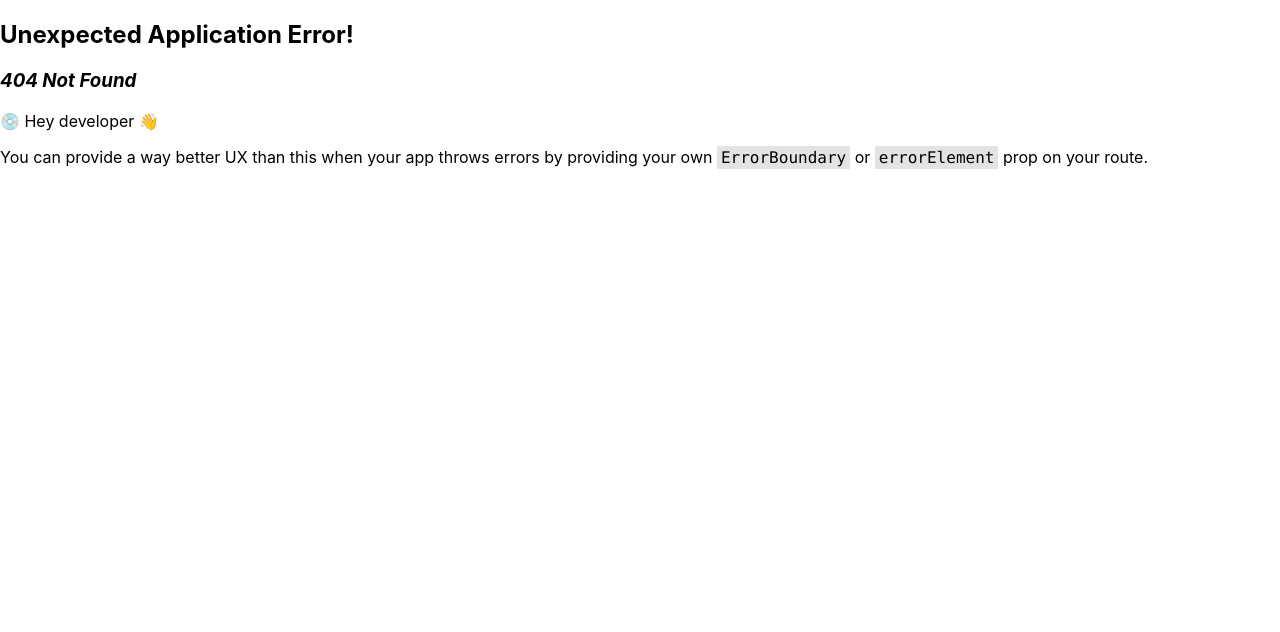
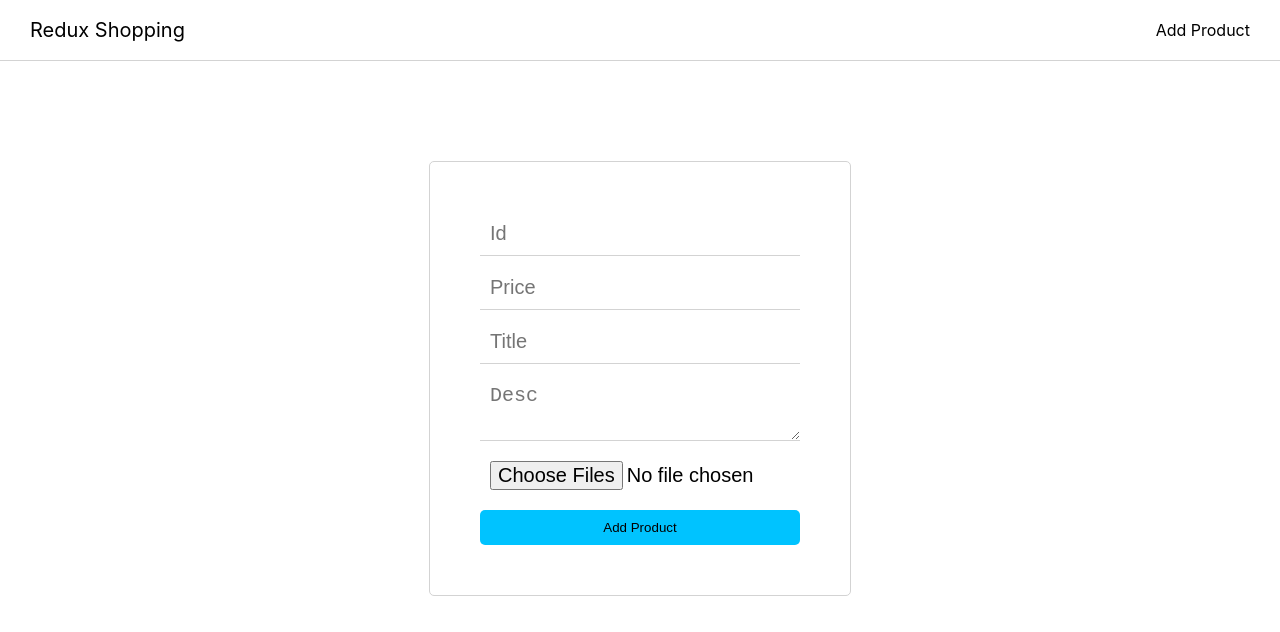
Before and after one commit to arifpehlivan/ecommerce-redux-node, a React (Create React App) app in the folder client/: page /admin/addproduct in a window 1280 px wide. Before the commit this address had no page. Shown: the top 632 px of the page. Built offline with nearby package versions, Linux system fonts and the light colour scheme.

Commit message:
add addproduct and productlist

```diff
--- a/client/src/App.js
+++ b/client/src/App.js
@@ -3,6 +3,7 @@ import {
   RouterProvider,
 
 } from "react-router-dom";
+import AddProduct from "./components/admin/addproduct/AddProduct";
 import AdminScreen from "./screens/AdminScreen";
 import HomeScreen from "./screens/HomeScreen";
 
@@ -15,6 +16,10 @@ function App() {
     {
       path: "/admin",
       element: <AdminScreen />,
+    },
+    {
+      path: "/admin/addproduct",
+      element: <AddProduct/>,
     }
   ]);
   return (
--- /dev/null
+++ b/client/src/components/admin/addproduct/AddProduct.js
@@ -0,0 +1,28 @@
+import AdminNavbar from '../adminNavbar/AdminNavbar'
+import './addProduct.scss'
+
+const AddProduct = () => {
+    return (
+        <>
+            <AdminNavbar />
+            <div className='addProduct'>
+
+                <div className="form">
+
+                    <form>
+                        <input type="text" placeholder='Id' />
+                        {/* onChange={onImageChange} */}
+                        <input type="text" placeholder='Price' />
+                        <input type="text" placeholder='Title' />
+                        <textarea type="text" placeholder='Desc' />
+                        <input type="file" multiple accept="image/*" style={{border: "none"}}/>
+                        <button>Add Product</button>
+                    </form>
+                </div>
+            </div>
+        </>
+
+    )
+}
+
+export default AddProduct
--- /dev/null
+++ b/client/src/components/admin/addproduct/addProduct.scss
@@ -0,0 +1,45 @@
+.addProduct{
+    width: 100vw;
+    display: flex;
+    align-items: center;
+    justify-content: center;
+
+    form{
+        margin-top: 100px;
+        display: flex;
+        flex-direction: column;
+        align-items: center;
+        justify-content: center;
+        gap: 10px;
+        padding: 50px;
+        border: 1px solid lightgray;
+        border-radius: 5px;
+        input{
+            display: flex;
+            align-items: center;
+            justify-content: center;
+            padding: 10px;
+            width: 300px;
+            outline: none;
+            border: none;
+            border-bottom: 1px solid lightgray;
+            font-size: 20px;
+        }
+        textarea{
+            padding: 10px;
+            width: 300px;
+            border: none;
+            border-bottom: 1px solid lightgray;
+            outline: none;
+            font-size: 20px;
+        }
+        button{
+            width: 100%;
+            padding: 10px;
+            cursor: pointer;
+            border: none;
+            border-radius: 5px;
+            background-color: rgb(0, 195, 255);
+        }
+    }
+}
--- /dev/null
+++ b/client/src/components/admin/adminNavbar/AdminNavbar.js
@@ -0,0 +1,21 @@
+import { Link } from 'react-router-dom'
+import './adminNavbar.scss'
+
+const AdminNavbar = () => {
+    return (
+        <div className='adminNavbar'>
+            <div className="logo">
+                <Link to="/">
+                    Redux Shopping
+                </Link>
+            </div>
+            <div className="rightSide">
+                <div className="buttons">
+                    <Link to="/admin/addproduct">Add Product</Link>
+                </div>
+            </div>
+        </div>
+    )
+}
+
+export default AdminNavbar
--- /dev/null
+++ b/client/src/components/admin/adminNavbar/adminNavbar.scss
@@ -0,0 +1,32 @@
+.adminNavbar {
+    height: 60px;
+    display: flex;
+    align-items: center;
+    padding-left: 30px;
+    border-bottom: 1px solid lightgray;
+    justify-content: space-between;
+
+    .logo {
+        font-size: 20px;
+        cursor: pointer;
+
+        a {
+            text-decoration: none;
+            color: black;
+        }
+    }
+
+    .rightSide {
+        display: flex;
+        gap: 20px;
+        padding-right: 30px;
+
+        .buttons {
+            a {
+                text-decoration: none;
+                color: black;
+            }
+        }
+    }
+
+}
--- /dev/null
+++ b/client/src/components/admin/productItem/productItem.scss
@@ -0,0 +1,3 @@
+.productItem{
+
+}
--- /dev/null
+++ b/client/src/components/admin/productList/ProductList.js
@@ -0,0 +1,9 @@
+import './productList.scss'
+
+const ProductList = () => {
+    return (
+        <div className='productList'>ProductList</div>
+    )
+}
+
+export default ProductList
--- /dev/null
+++ b/client/src/components/admin/productList/productList.scss
@@ -0,0 +1,3 @@
+.productList{
+
+}
--- a/client/src/screens/AdminScreen.js
+++ b/client/src/screens/AdminScreen.js
@@ -1,13 +1,13 @@
 import React from 'react'
-import Navbar from '../components/navbar/Navbar'
-import Products from '../components/products/Products'
+import AdminNavbar from '../components/admin/adminNavbar/AdminNavbar'
+import ProductList from '../components/admin/productList/ProductList'
 
 const AdminScreen = () => {
     return (
         <div>
-            <Navbar/>
+            <AdminNavbar/>
             <div>
-                <Products/>
+                <ProductList/>
             </div>
         </div>
     )
```
Also changed, not shown: client/src/components/admin/productItem/ProductItem.js (added, +9 -0 lines).
